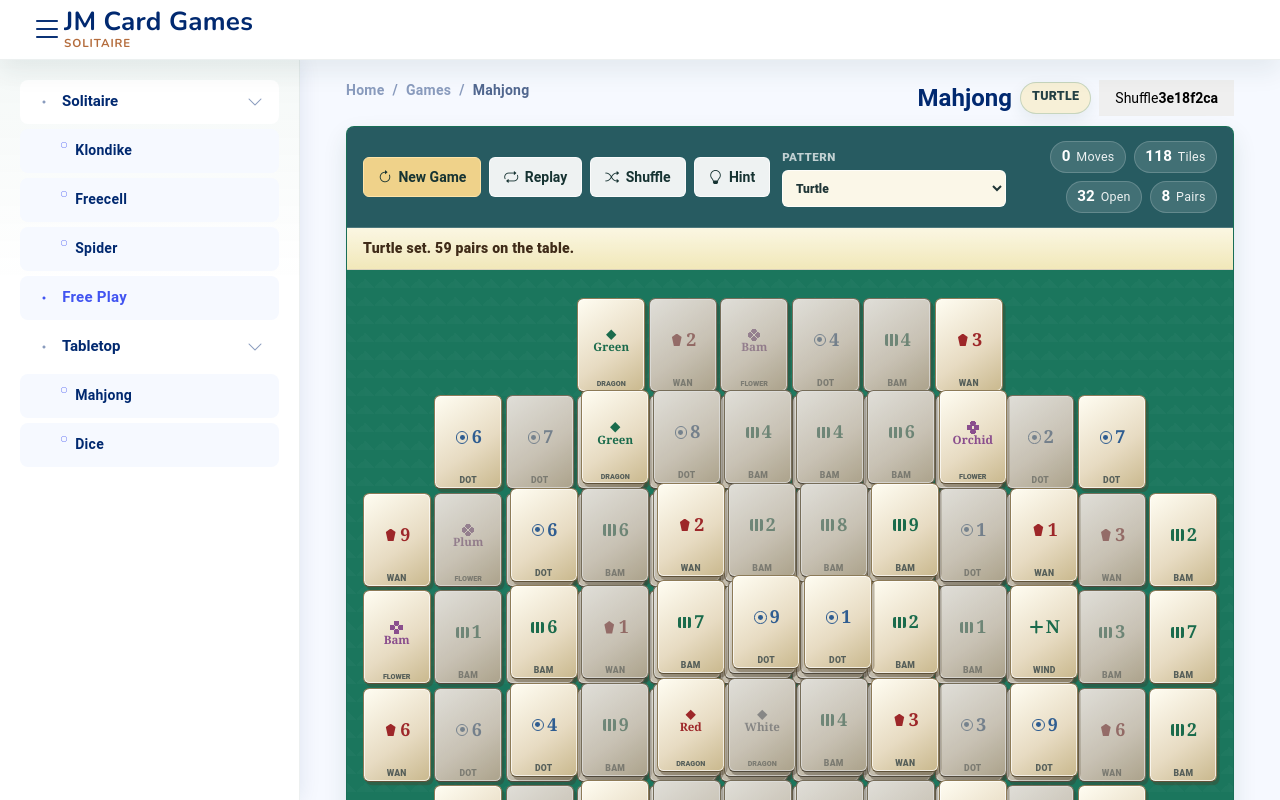
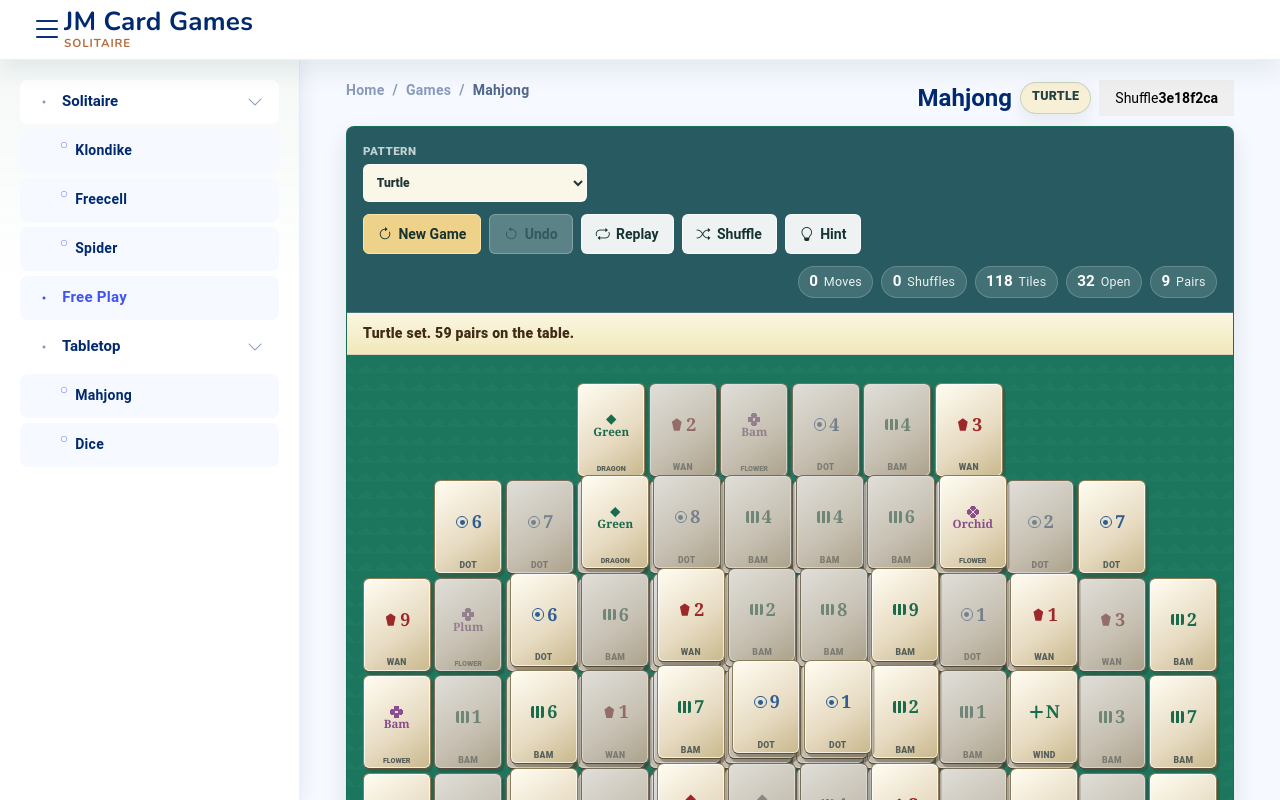
Before and after one commit to pinndulum/ngCardGames, an Angular app: page /games/mahjong in a window 1280 px wide. Shown: the top 800 px of the page. Built offline with nearby package versions, Linux system fonts and the light colour scheme.

Commit message:
mahjong hints and undo

```diff
--- a/src/app/components/pages/games/mahjong/mahjong.component.html
+++ b/src/app/components/pages/games/mahjong/mahjong.component.html
@@ -20,10 +20,22 @@
 <section class="section mahjong">
     <div class="mahjong-card">
         <div class="mahjong-toolbar">
+            <label class="mahjong-layout">
+                <span>Pattern</span>
+                <select #layoutSelect [value]="selectedPattern.id" (change)="selectPattern(layoutSelect.value)">
+                    @for (pattern of patterns; track pattern.id) {
+                        <option [value]="pattern.id">{{pattern.name}}</option>
+                    }
+                </select>
+            </label>
             <div class="mahjong-actions">
                 <button type="button" class="game-button game-button-primary" (click)="newGame()">
                     <i class="bi bi-arrow-clockwise" aria-hidden="true"></i>
                     <span>New Game</span>
+                </button>
+                <button type="button" class="game-button" [disabled]="!canUndo" (click)="undo()">
+                    <i class="bi bi-arrow-counterclockwise" aria-hidden="true"></i>
+                    <span>Undo</span>
                 </button>
                 <button type="button" class="game-button" [disabled]="!gameSeed" (click)="replayGame()">
                     <i class="bi bi-repeat" aria-hidden="true"></i>
@@ -38,16 +50,9 @@
                     <span>Hint</span>
                 </button>
             </div>
-            <label class="mahjong-layout">
-                <span>Pattern</span>
-                <select #layoutSelect [value]="selectedPattern.id" (change)="selectPattern(layoutSelect.value)">
-                    @for (pattern of patterns; track pattern.id) {
-                        <option [value]="pattern.id">{{pattern.name}}</option>
-                    }
-                </select>
-            </label>
             <div class="game-status" aria-label="Game status">
                 <span><strong>{{moves}}</strong> Moves</span>
+                <span><strong>{{shuffles}}</strong> Shuffles</span>
                 <span><strong>{{remainingCount}}</strong> Tiles</span>
                 <span><strong>{{freeCount}}</strong> Open</span>
                 <span><strong>{{availableMoveCount}}</strong> Pairs</span>
--- a/src/app/components/pages/games/mahjong/mahjong.component.scss
+++ b/src/app/components/pages/games/mahjong/mahjong.component.scss
@@ -29,13 +29,13 @@
 }
 
 .mahjong-toolbar {
-    align-items: center;
+    align-items: stretch;
     background: var(--panel);
     border-bottom: 1px solid rgba(255, 255, 255, 0.18);
     color: #f8fcf9;
     display: grid;
     gap: 0.75rem;
-    grid-template-columns: minmax(0, auto) minmax(10rem, 14rem) 1fr;
+    grid-template-columns: minmax(0, 1fr);
     padding: 0.875rem 1rem;
 }
 
@@ -54,6 +54,8 @@
     display: grid;
     gap: 0.2rem;
     margin: 0;
+    max-width: 14rem;
+    width: 100%;
 }
 
 .mahjong-layout span {
@@ -301,7 +303,6 @@
     }
 
     .mahjong-toolbar {
-        grid-template-columns: 1fr;
         padding: 0.65rem;
     }
 
@@ -319,7 +320,7 @@
     .game-status {
         display: grid;
         gap: 0.35rem;
-        grid-template-columns: repeat(4, minmax(0, 1fr));
+        grid-template-columns: repeat(auto-fit, minmax(4.1rem, 1fr));
         justify-content: stretch;
     }
 
--- a/src/app/components/pages/games/mahjong/mahjong.component.ts
+++ b/src/app/components/pages/games/mahjong/mahjong.component.ts
@@ -21,6 +21,18 @@ interface MahjongTile extends TilePosition {
   id: string;
   face: TileFace;
   matched: boolean;
+}
+
+interface MahjongTileSnapshot {
+  id: string;
+  face: TileFace;
+  matched: boolean;
+}
+
+interface MahjongMoveSnapshot {
+  moves: number;
+  shuffles: number;
+  tiles: MahjongTileSnapshot[];
 }
 
 interface TileFaceDeal {
@@ -253,7 +265,11 @@ export class MahjongComponent implements AfterViewInit, OnInit {
   public hintedIds: string[] = [];
   public gameSeed = '';
   public moves = 0;
+  public shuffles = 0;
   public message = 'Match open pairs to clear the table.';
+
+  private moveSnapshots: MahjongMoveSnapshot[] = [];
+  private nextHintIndex = 0;
 
   ngOnInit(): void {
     this.applyRoutePattern();
@@ -278,6 +294,10 @@ export class MahjongComponent implements AfterViewInit, OnInit {
 
   public get availableMoveCount(): number {
     return this.availablePairs().length;
+  }
+
+  public get canUndo(): boolean {
+    return this.moveSnapshots.length > 0;
   }
 
   public get isComplete(): boolean {
@@ -312,8 +332,10 @@ export class MahjongComponent implements AfterViewInit, OnInit {
       matched: false
     }));
     this.selectedTile = undefined;
-    this.hintedIds = [];
+    this.clearHints(true);
+    this.moveSnapshots = [];
     this.moves = 0;
+    this.shuffles = 0;
     this.message = `${this.selectedPattern.name} set. ${positions.length / 2} pairs on the table.`;
     this.alignBoardStart();
   };
@@ -330,6 +352,7 @@ export class MahjongComponent implements AfterViewInit, OnInit {
     if (remaining.length < 2) {
       return;
     }
+    this.captureMoveSnapshot();
     const remainingFaces = remaining.map((tile, ndx) => ({
       id: `${tile.id}:${tile.face.key}:${ndx}`,
       face: tile.face
@@ -339,8 +362,8 @@ export class MahjongComponent implements AfterViewInit, OnInit {
       tile.face = result.items[ndx].face;
     });
     this.selectedTile = undefined;
-    this.hintedIds = [];
-    this.moves += 1;
+    this.clearHints(true);
+    this.shuffles += 1;
     this.message = 'The remaining tiles were mixed.';
   };
 
@@ -357,21 +380,44 @@ export class MahjongComponent implements AfterViewInit, OnInit {
   };
 
   public showHint = (): void => {
-    const pair = this.availablePairs()[0];
+    const pairs = this.availablePairs();
+    const pairIndex = this.nextHintIndex % pairs.length;
+    const pair = pairs[pairIndex];
     if (!pair) {
-      this.hintedIds = [];
+      this.clearHints(true);
       this.message = this.remainingCount > 0 ? 'No open pairs. Shuffle or start fresh.' : 'Table cleared.';
       return;
     }
     this.hintedIds = [pair[0].id, pair[1].id];
-    this.message = `Try the ${pair[0].face.label} ${pair[0].face.sublabel} pair.`;
+    this.nextHintIndex = (pairIndex + 1) % pairs.length;
+    this.message = `Hint ${pairIndex + 1} of ${pairs.length}: match ${pair[0].face.label} ${pair[0].face.sublabel}.`;
+  };
+
+  public undo = (): void => {
+    const snapshot = this.moveSnapshots[this.moveSnapshots.length - 1];
+    if (!snapshot) {
+      return;
+    }
+    const tileSnapshots = new Map(snapshot.tiles.map(tile => [tile.id, tile]));
+    this.tiles = this.tiles.map(tile => {
+      const tileSnapshot = tileSnapshots.get(tile.id);
+      return tileSnapshot
+        ? { ...tile, face: tileSnapshot.face, matched: tileSnapshot.matched }
+        : tile;
+    });
+    this.moveSnapshots = this.moveSnapshots.slice(0, -1);
+    this.selectedTile = undefined;
+    this.clearHints(true);
+    this.moves = snapshot.moves;
+    this.shuffles = snapshot.shuffles;
+    this.message = 'Move undone.';
   };
 
   public selectTile = (tile: MahjongTile): void => {
     if (!this.isTileFree(tile)) {
       return;
     }
-    this.hintedIds = [];
+    this.clearHints();
     if (this.selectedTile?.id === tile.id) {
       this.selectedTile = undefined;
       return;
@@ -382,9 +428,11 @@ export class MahjongComponent implements AfterViewInit, OnInit {
       return;
     }
     if (this.selectedTile.face.key === tile.face.key) {
+      this.captureMoveSnapshot();
       this.selectedTile.matched = true;
       tile.matched = true;
       this.selectedTile = undefined;
+      this.clearHints(true);
       this.moves += 1;
       this.message = this.isComplete ? 'Table cleared.' : 'Pair matched.';
       return;
@@ -476,14 +524,40 @@ export class MahjongComponent implements AfterViewInit, OnInit {
 
   private availablePairs = (): [MahjongTile, MahjongTile][] => {
     const freeTiles = this.visibleTiles.filter(tile => this.isTileFree(tile));
+    const tilesByFace = new Map<string, MahjongTile[]>();
+    freeTiles.forEach(tile => {
+      const tiles = tilesByFace.get(tile.face.key) ?? [];
+      tiles.push(tile);
+      tilesByFace.set(tile.face.key, tiles);
+    });
     const pairs: [MahjongTile, MahjongTile][] = [];
-    freeTiles.forEach((tile, ndx) => {
-      const match = freeTiles.slice(ndx + 1).find(other => other.face.key === tile.face.key);
-      if (match) {
-        pairs.push([tile, match]);
+    tilesByFace.forEach(tiles => {
+      for (let first = 0; first < tiles.length - 1; first++) {
+        for (let second = first + 1; second < tiles.length; second++) {
+          pairs.push([tiles[first], tiles[second]]);
+        }
       }
     });
     return pairs;
+  };
+
+  private captureMoveSnapshot = (): void => {
+    this.moveSnapshots = [...this.moveSnapshots, {
+      moves: this.moves,
+      shuffles: this.shuffles,
+      tiles: this.tiles.map(tile => ({
+        id: tile.id,
+        face: tile.face,
+        matched: tile.matched
+      }))
+    }];
+  };
+
+  private clearHints = (resetCycle = false): void => {
+    this.hintedIds = [];
+    if (resetCycle) {
+      this.nextHintIndex = 0;
+    }
   };
 
   private alignBoardStart = (): void => {
```
